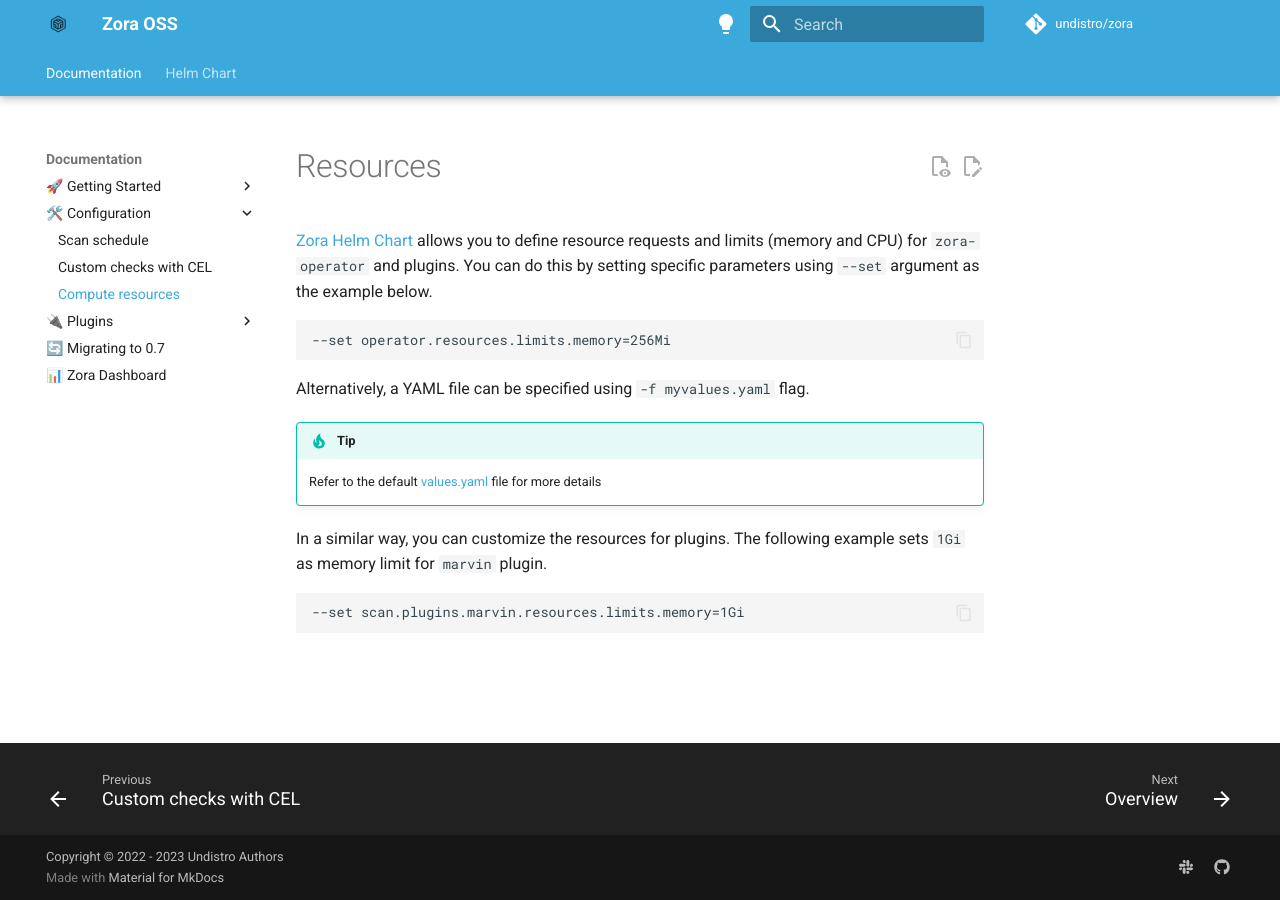
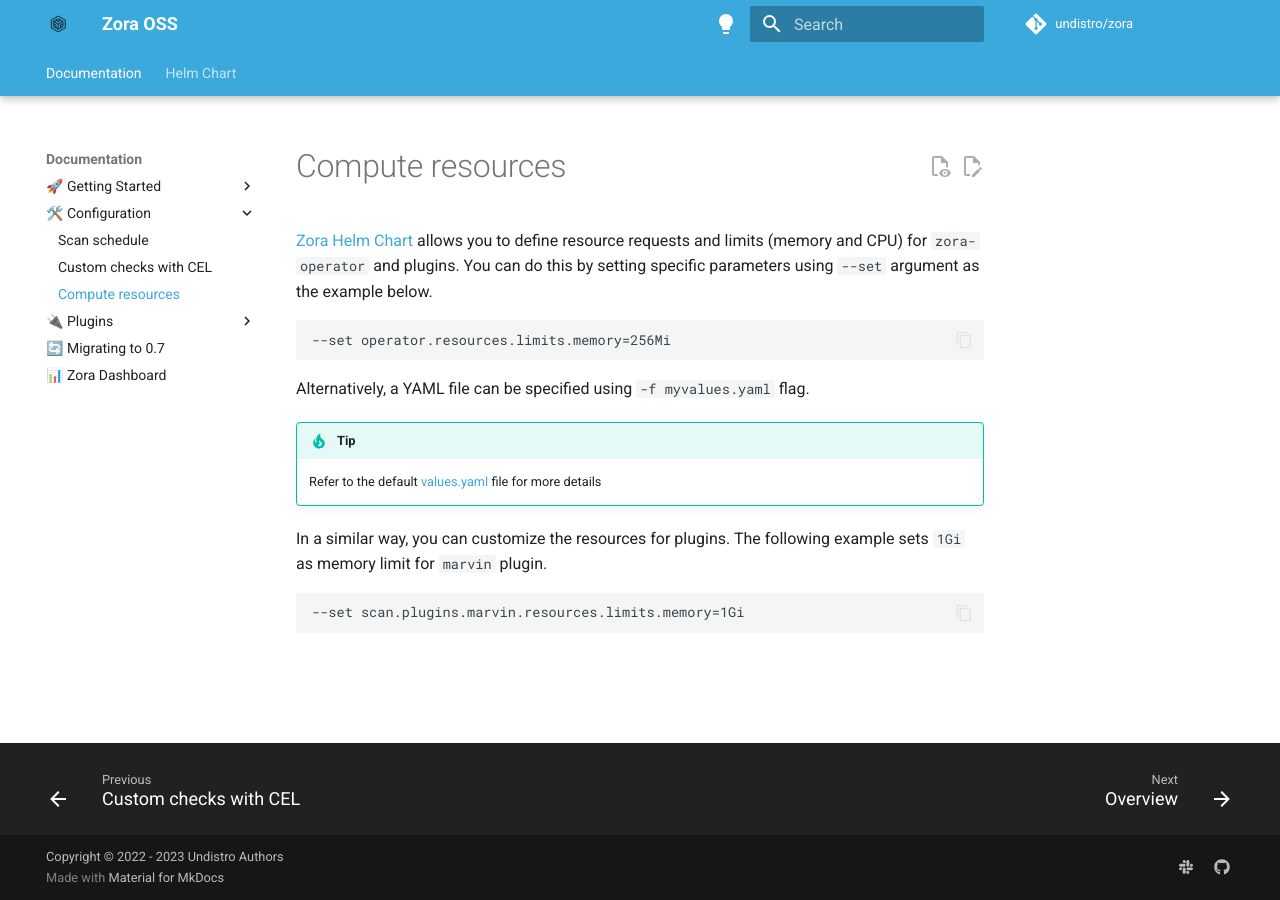
Before and after one commit to undistro/zora, an MkDocs documentation site: the page built from docs/configuration/resources.md, in a window 1280 px wide. Built offline with MkDocs 1.6.1 and Material for MkDocs 9.7.7, drawn with Linux system fonts in a browser that asks for light colours; comment, search, counter and statistics services are not loaded; the version menu is left out.

Commit message:
docs: update resources page title

```diff
--- a/docs/configuration/resources.md
+++ b/docs/configuration/resources.md
@@ -1,4 +1,4 @@
-# Resources
+# Compute resources
 
 [Zora Helm Chart](../helm-chart.md) allows you to define resource requests and limits (memory and CPU)
 for `zora-operator` and plugins.
```
